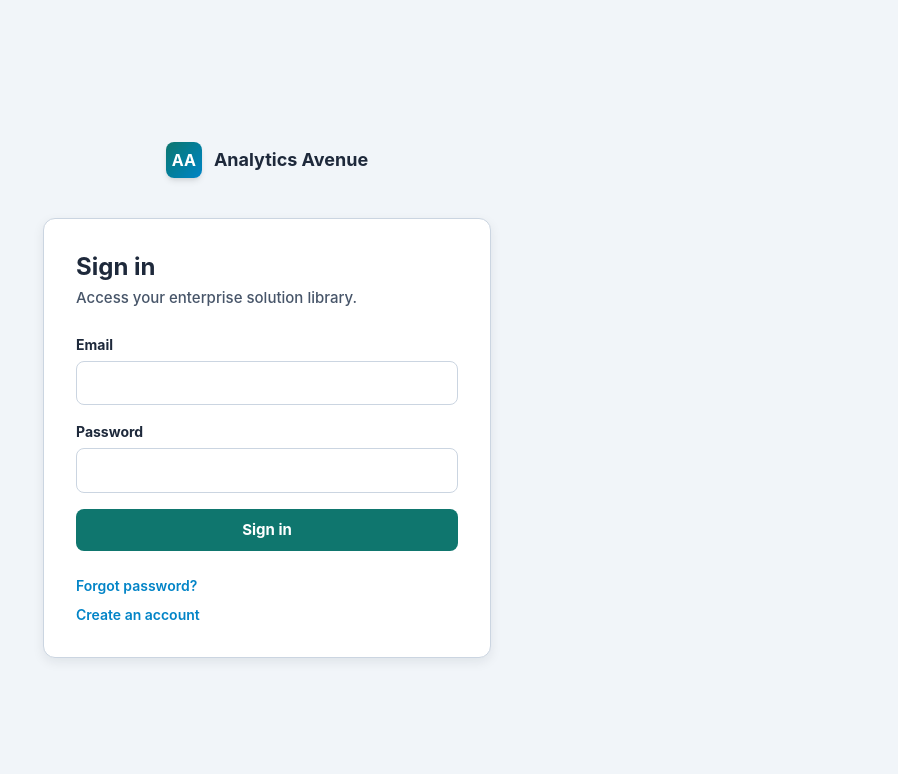
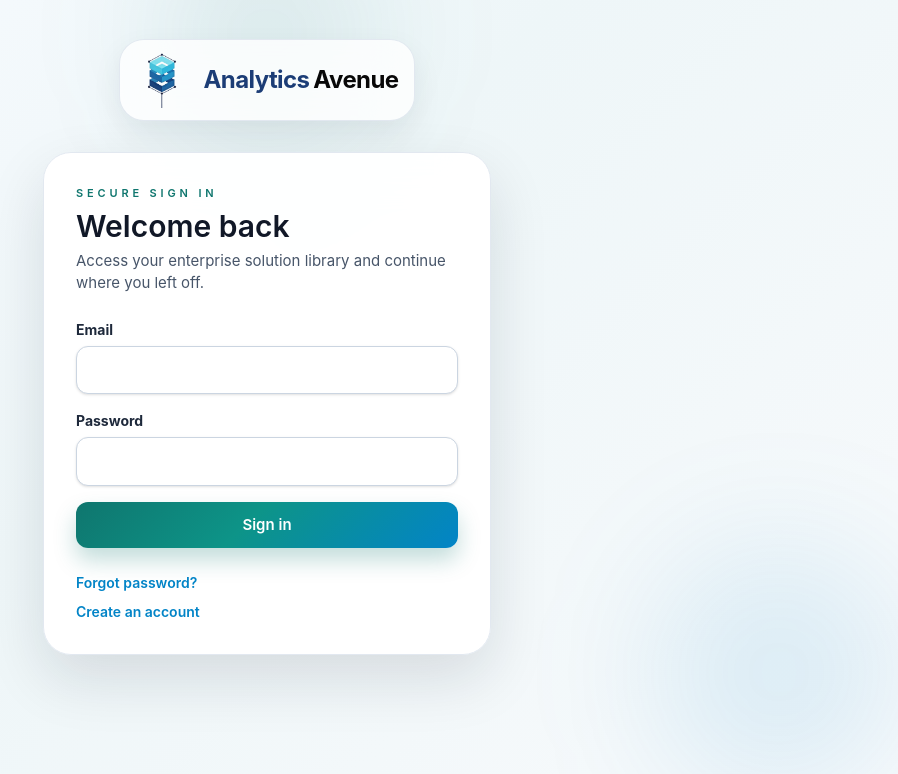
Before and after one commit to AARD-IT/poc, a React (Vite) app: page /login in a window 1280 px wide. Shown: the top 774 px of the page, without its empty margins (373-1271 px from the left). Built offline with nearby package versions, Linux system fonts and the light colour scheme; no server answers.

Commit message:
feat:fixed the login page, works

```diff
--- a/src/app/components/Header.tsx
+++ b/src/app/components/Header.tsx
@@ -44,7 +44,7 @@ export function Header() {
       <div className="mx-auto flex max-w-7xl items-center justify-between gap-4 px-6 py-3">
         <div className="flex items-center gap-8">
           <Link to="/dashboard" className="flex items-center gap-3 rounded-2xl px-2 py-1 transition-colors hover:bg-[#F8FAFC]">
-            <img src="/logo/logo.png" alt="Analytics Avenue logo" className="h-10 w-10 object-contain" />
+            <img src="/logo/logo.png" alt="Analytics Avenue logo" className="h-12 w-12 object-contain" />
             <div className="flex items-center gap-1 text-xl font-bold tracking-tight">
               <span className="text-[#1C3D76]">Analytics</span>
               <span className="text-[#080808]">Avenue</span>
--- a/src/layouts/AuthLayout.tsx
+++ b/src/layouts/AuthLayout.tsx
@@ -3,18 +3,24 @@ import { Link } from 'react-router'
 
 export function AuthLayout({ children }: { children: ReactNode }) {
   return (
-    <div className="min-h-screen bg-[#F1F5F9] flex flex-col items-center justify-center p-6">
-      <Link to="/login" className="flex items-center gap-3 mb-10">
-        <div className="w-9 h-9 rounded-lg bg-gradient-to-br from-[#0F766E] to-[#0284C7] flex items-center justify-center shadow-md">
-          <span className="text-white font-bold text-base">AA</span>
+    <div className="relative min-h-screen overflow-hidden bg-[linear-gradient(135deg,#F8FBFF_0%,#EEF6F8_45%,#F8FAFC_100%)] px-4 py-10 text-[#0F172A] lg:px-6">
+      <div className="pointer-events-none absolute inset-0 overflow-hidden">
+        <div className="absolute -top-20 left-1/2 h-56 w-56 -translate-x-1/2 rounded-full bg-[#0F766E]/10 blur-3xl" />
+        <div className="absolute bottom-0 right-0 h-64 w-64 rounded-full bg-[#0284C7]/10 blur-3xl" />
+      </div>
+
+      <div className="relative mx-auto flex w-full max-w-4xl flex-col items-center">
+        <Link to="/login" className="mb-8 flex items-center gap-3 rounded-3xl bg-white/80 px-4 py-3 shadow-[0_12px_30px_rgba(15,23,42,0.08)] ring-1 ring-[#E2E8F0] backdrop-blur-xl transition-transform hover:-translate-y-0.5">
+          <img src="/logo/logo.png" alt="Analytics Avenue logo" className="h-14 w-14 object-contain" />
+          <div className="flex items-center gap-1 text-2xl font-bold tracking-tight">
+            <span className="text-[#1C3D76]">Analytics</span>
+            <span className="text-[#080808]">Avenue</span>
+          </div>
+        </Link>
+
+        <div className="w-full max-w-md rounded-[28px] border border-[#E2E8F0] bg-white/95 p-6 shadow-[0_24px_60px_rgba(15,23,42,0.12)] backdrop-blur-xl lg:p-8">
+          {children}
         </div>
-        <span className="font-bold text-[#1E293B] text-lg">Analytics Avenue</span>
-      </Link>
-      <div
-        className="w-full max-w-md bg-white border-[1.5px] border-[#CBD5E1] rounded-xl p-8 shadow-sm"
-        style={{ boxShadow: '0 4px 12px rgba(15,23,42,0.08)' }}
-      >
-        {children}
       </div>
     </div>
   )
--- a/src/pages/LoginPage.tsx
+++ b/src/pages/LoginPage.tsx
@@ -72,8 +72,11 @@ export function LoginPage() {
 
   return (
     <AuthLayout>
-      <h1 className="text-2xl font-bold text-[#1E293B] mb-1">Sign in</h1>
-      <p className="text-[15px] font-medium text-[#475569] mb-6">Access your enterprise solution library.</p>
+      <div className="mb-6 space-y-1.5">
+        <p className="text-[11px] uppercase tracking-[0.35em] text-[#0F766E] font-semibold">Secure sign in</p>
+        <h1 className="text-3xl font-semibold text-[#111827]">Welcome back</h1>
+        <p className="text-[15px] text-[#475569]">Access your enterprise solution library and continue where you left off.</p>
+      </div>
 
       {!configured && (
         <p className="text-sm font-medium text-[#B91C1C] mb-4">Set VITE_SUPABASE_URL and VITE_SUPABASE_ANON_KEY in your environment.</p>
@@ -99,7 +102,7 @@ export function LoginPage() {
             required
             value={email}
             onChange={(e) => setEmail(e.target.value)}
-            className="w-full px-4 py-2.5 bg-white border-[1.5px] border-[#CBD5E1] rounded-lg text-[15px] font-medium text-[#1E293B] focus:outline-none focus:border-[#0F766E] focus:ring-2 focus:ring-[#0F766E]/20"
+            className="w-full px-4 py-3 bg-white border border-[#CBD5E1] rounded-xl text-[15px] font-medium text-[#111827] shadow-sm transition focus:outline-none focus:border-[#0F766E] focus:ring-4 focus:ring-[#0F766E]/10"
           />
         </div>
         <div>
@@ -113,7 +116,7 @@ export function LoginPage() {
             required
             value={password}
             onChange={(e) => setPassword(e.target.value)}
-            className="w-full px-4 py-2.5 bg-white border-[1.5px] border-[#CBD5E1] rounded-lg text-[15px] font-medium text-[#1E293B] focus:outline-none focus:border-[#0F766E] focus:ring-2 focus:ring-[#0F766E]/20"
+            className="w-full px-4 py-3 bg-white border border-[#CBD5E1] rounded-xl text-[15px] font-medium text-[#111827] shadow-sm transition focus:outline-none focus:border-[#0F766E] focus:ring-4 focus:ring-[#0F766E]/10"
           />
         </div>
 
@@ -122,7 +125,7 @@ export function LoginPage() {
         <button
           type="submit"
           disabled={loading}
-          className="w-full py-2.5 bg-[#0F766E] text-white rounded-lg font-bold text-[15px] hover:bg-[#0D5F58] transition-colors disabled:opacity-60"
+          className="w-full py-3 rounded-xl bg-[linear-gradient(135deg,#0F766E_0%,#0D9488_45%,#0284C7_100%)] text-white font-semibold text-[15px] shadow-[0_12px_22px_rgba(15,118,110,0.25)] transition hover:shadow-[0_16px_28px_rgba(15,118,110,0.32)] disabled:opacity-60"
         >
           {loading ? 'Signing in…' : 'Sign in'}
         </button>
```
